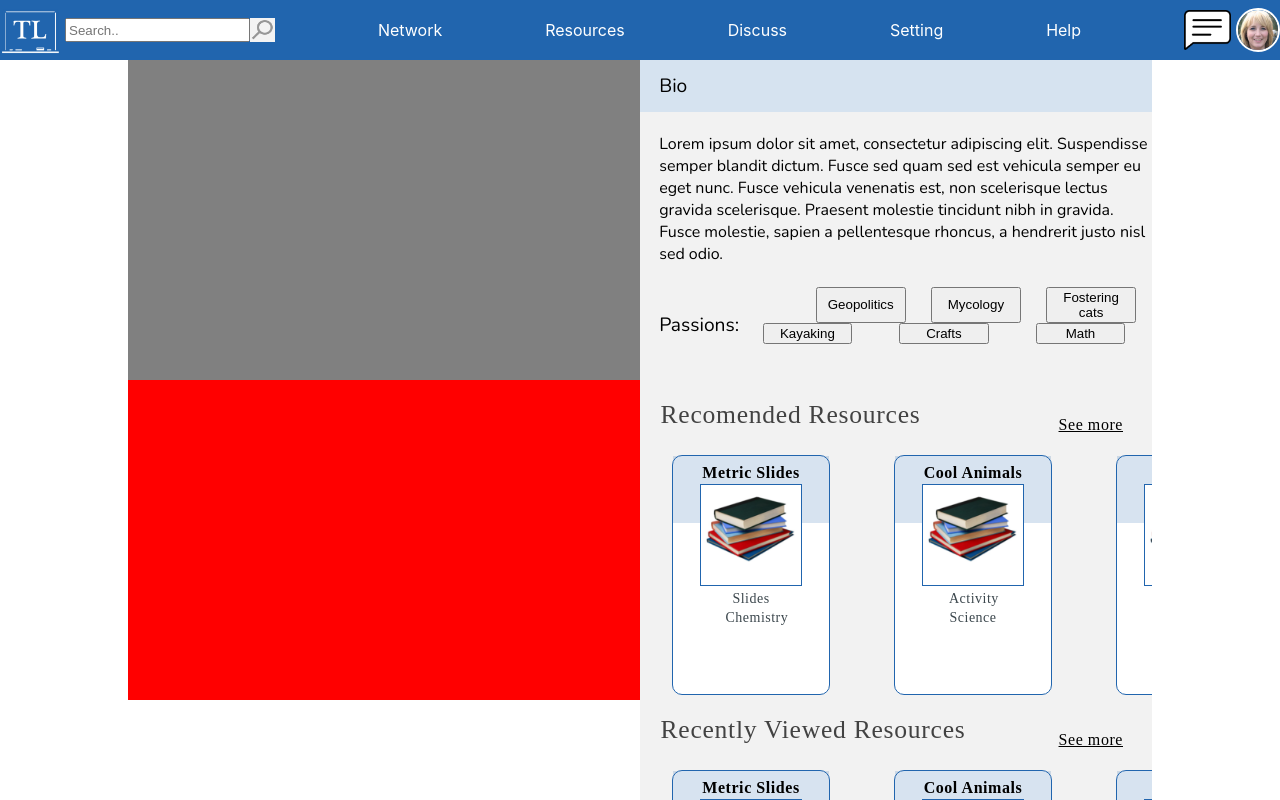
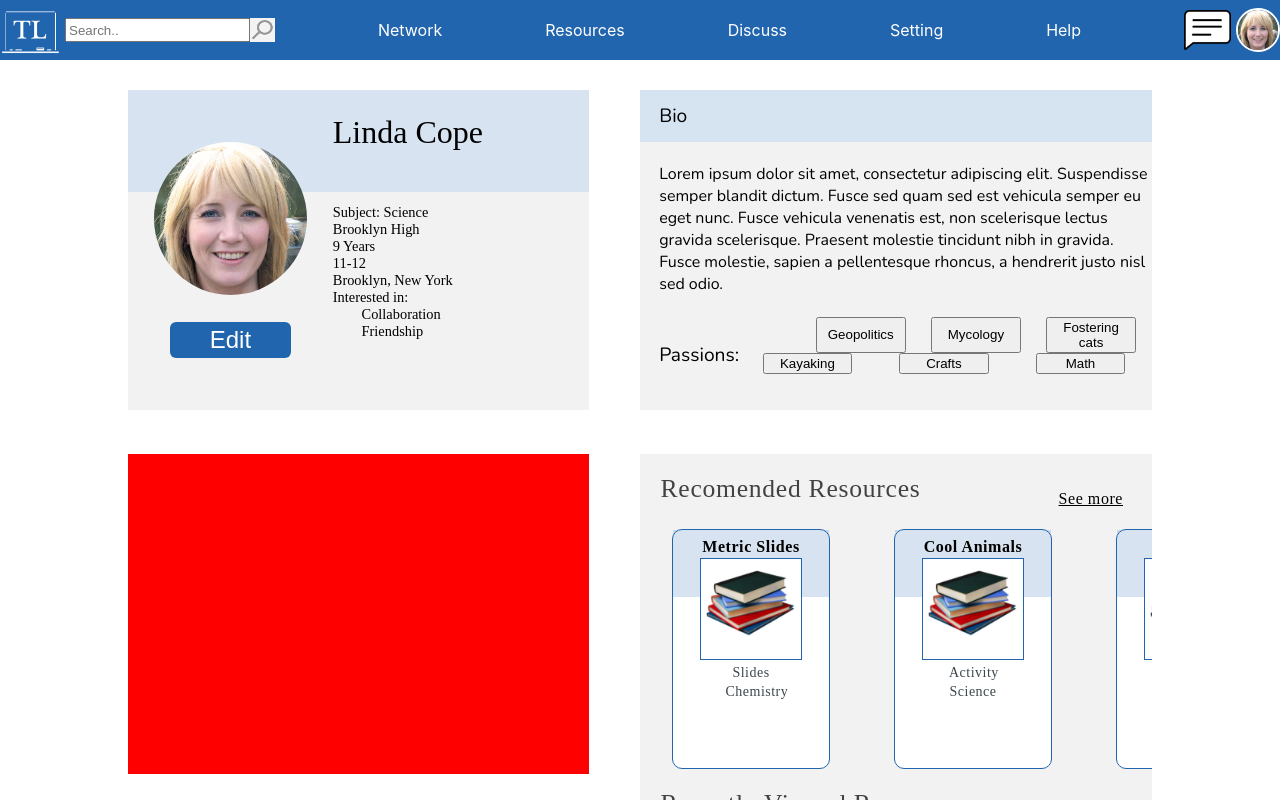
Before and after one commit to jlendle11/teachers-lounge, a React (Create React App) app: page /profile in a window 1280 px wide. Shown: the top 800 px of the page. Built offline with nearby package versions, Linux system fonts and the light colour scheme.

Commit message:
profile info component and profile css

```diff
--- a/src/components/Profile/Profile.css
+++ b/src/components/Profile/Profile.css
@@ -1,31 +1,40 @@
  @import url('https://fonts.googleapis.com/css?family=Nunito&display=swap');
 
 .test-profile {
-    width: 80vw;
+    width: 100vw;
     height: 100vh;
     display: flex;
     flex-direction: column;
 }
 
 .row-1 {
+    /* min-width: 100%; */
     display: flex;
     flex-direction: row;
+    margin: 30px 128px 22px 128px;
 }
+
 .row-2 {
     display: flex;
     flex-direction: row;
+    margin: 22px 128px 51px 128px;
 }
 
 .box-1 {
+    display: flex;
     width: 40vw;
     height: 40vh;
-    background-color: gray;
+    /* width: 564px;
+    height: 274px; */
+    background: linear-gradient(to bottom, rgba(33, 101, 174, 0.18) 0%, rgba(33, 101, 174, 0.18) 32%, #f2f2f2 32%, #f2f2f2 100%);
+    margin-right: 2vw;
 }
 
 .box-2 {
     width: 40vw;
     height: 40vh;
     background-color: #f2f2f2;
+    margin-left: 2vw;
 
 }
 
@@ -33,12 +42,14 @@
     width: 40vw;
     height: 40vh;
     background-color: red;
+    margin-right: 2vw;
 }
 
 .box-4 {
     width: 40vw;
     height: 40vh;
     background-color: blue;
+    margin-left: 2vw;
 }
 
 .profile {
@@ -230,3 +241,67 @@
     font-family: BanglaSangamMN;
     font-size: 12px;
 }
+
+.box-1-column1 {
+    display: flex;
+    flex-direction: column;
+    justify-content: space-evenly;
+    align-items: center;
+    margin: 2vw;
+}
+
+.box-1-column2 {
+    display: flex;
+    flex-direction: column;
+    align-content: flex-start;
+    /* align-items: center; */
+    /* margin: 2vw; */
+}
+
+.box-1-pic {
+    width: 12vw;
+    height: 12vw;
+    /* width: 280px;
+    height: 280px; */
+    border-radius: 50%;
+}
+
+.box-1-button {
+    /* width: 132px;
+    height: 40px; */
+    /* width: 23.76vw;
+    height: 7.1vw; */
+    width: 9.5vw;
+    height: 2.84vw;
+    border-radius: 6px;
+    background-color: #2165ae;
+    color: #ffffff;
+    padding: 0;
+    cursor:pointer;
+    border-width: 0;
+    /* margin-top: 10px;
+    margin-bottom: 7px; */
+    font-size: 24px;
+}
+
+.box-1-h5 {
+    font-size: 4vh;
+    font-family: Avenir;
+    font-weight: 200;
+    margin-top: 16%;
+}
+
+.box-1-text {
+    margin: 0;
+    font-family: BanglaSangamMN;
+    font-size: 1.8vh;
+    font-weight: 100;
+}
+
+.box-1-text-indent {
+    text-indent: 2em;
+    margin: 0;
+    font-family: BanglaSangamMN;
+    font-size: 1.8vh;
+    font-weight: 100;
+}
--- a/src/components/Profile/index.js
+++ b/src/components/Profile/index.js
@@ -1,6 +1,20 @@
 import React from 'react'
 import './Profile.css'
 import ProfileResources from '../Resources/ProfileResources'
+
+// import Linda
+import linda from '../../pics/linda-profile.jpeg'
+
+const profileInfo = {
+    img: linda,
+    name: "Linda Cope",
+    subject: "Science",
+    school: "Brooklyn High",
+    experience: "9 Years",
+    grade: "11-12",
+    location: "Brooklyn, New York",
+    interests: ["Collaboration", "Friendship"]
+}
 
 function Profile() {
     return (
@@ -8,7 +22,23 @@ function Profile() {
 
             <div className="row-1">
                 <div className="box-1">
-
+                    <div className="box-1-column1">
+                        <img className="box-1-pic" src={profileInfo.img} alt="box-1-pic"></img>
+                        <button className="box-1-button">Edit</button>
+                    </div>
+                    <div className="box-1-column2">
+                        <div className="box-1-name">
+                            <h5 className="box-1-h5">{profileInfo.name}</h5>
+                        </div>
+                        <div className="box-1-info">
+                            <p className="box-1-text">Subject: {profileInfo.subject}</p>
+                            <p className="box-1-text">{profileInfo.school}</p>
+                            <p className="box-1-text">{profileInfo.experience}</p>
+                            <p className="box-1-text">{profileInfo.grade}</p>
+                            <p className="box-1-text">{profileInfo.location}</p>
+                            <p className="box-1-text">Interested in: <br></br><p className="box-1-text-indent">{profileInfo.interests[0]}</p><p className="box-1-text-indent">{profileInfo.interests[1]}</p></p>
+                        </div>
+                    </div>
                 </div>
 
 
@@ -48,7 +78,7 @@ function Profile() {
 
 
                 <div className="box-4">
-                    <ProfileResources/>
+                    <ProfileResources />
                 </div>
             </div>
 
```
Lines whose indentation alone changed are shown as unchanged.
